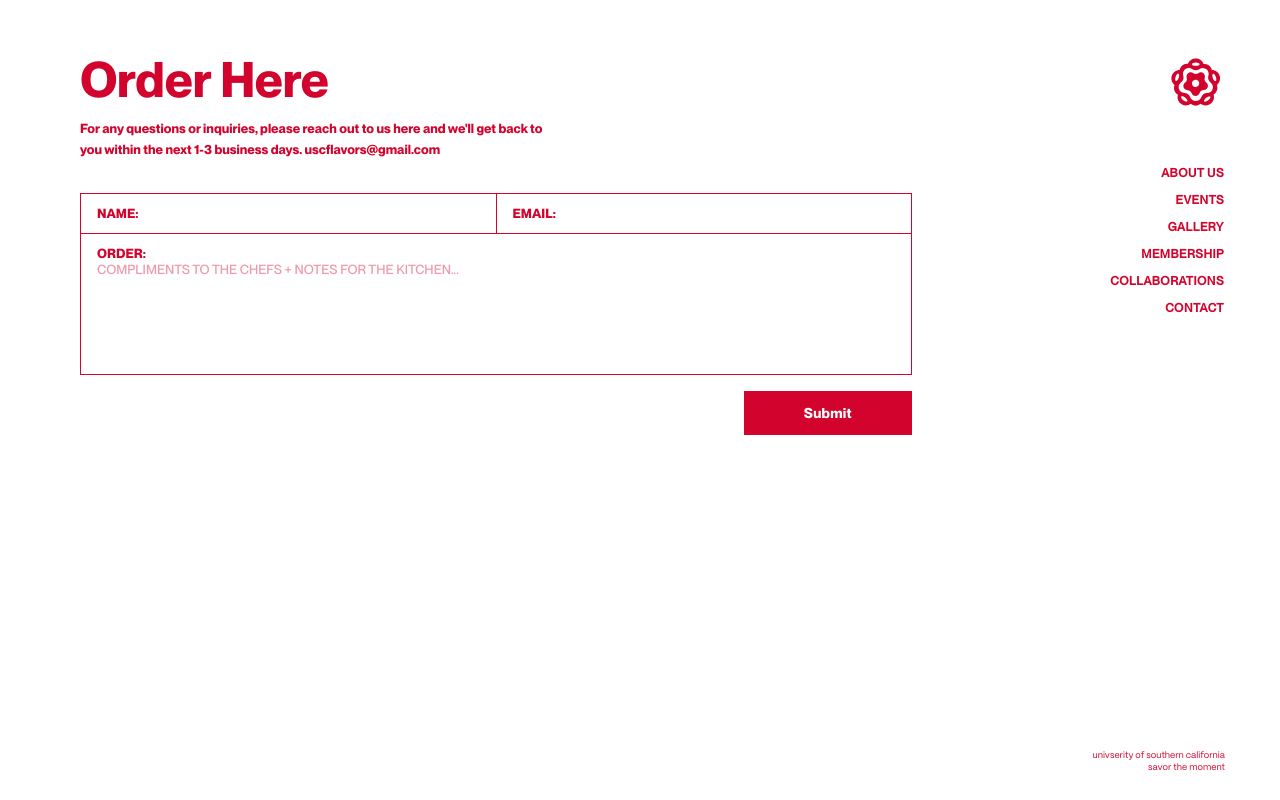
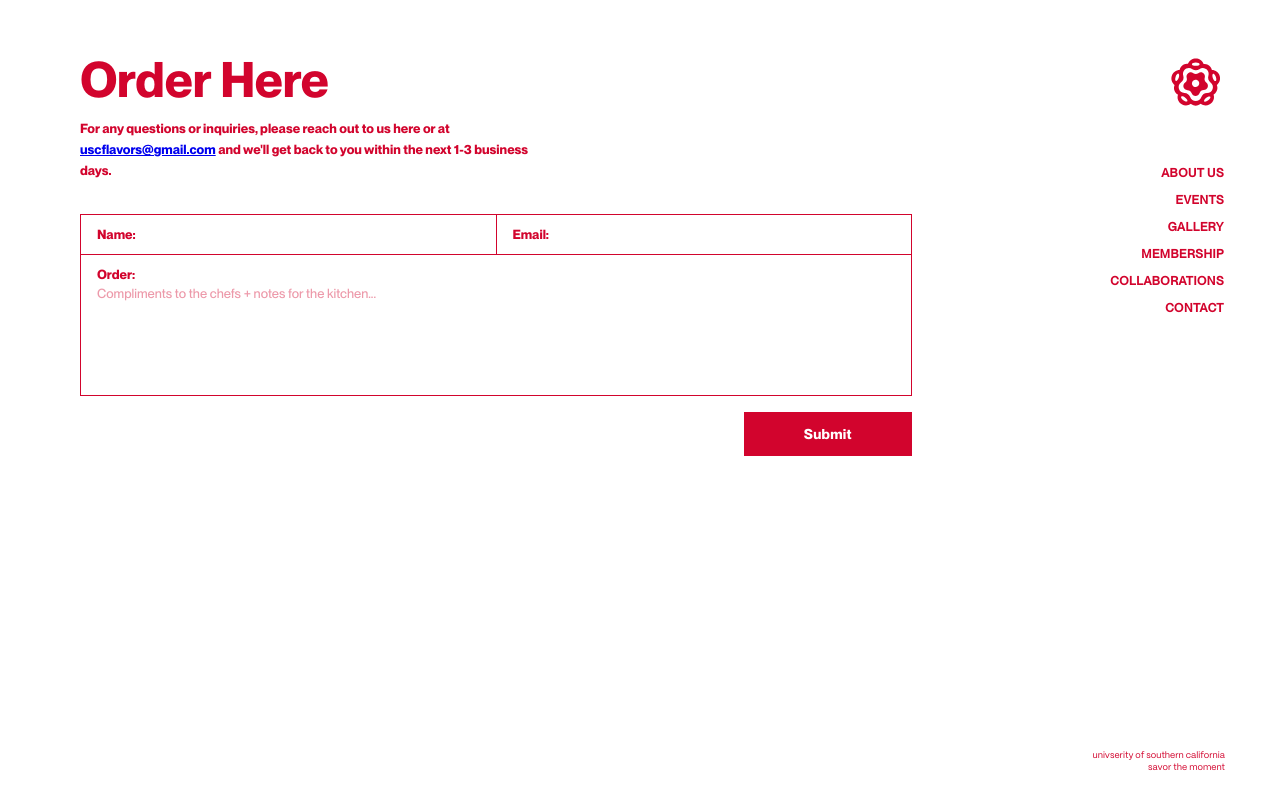
Before and after one commit to chrstnlai/uscflavors, a Next.js app: page /contact in a window 1280 px wide. Built offline with nearby package versions, Linux system fonts and the light colour scheme.

Commit message:
Bug fixes and improvements again.

```diff
--- a/app/contact/contact.module.css
+++ b/app/contact/contact.module.css
@@ -71,7 +71,6 @@
   font-weight: 800;
   font-size: 13px;
   color: #D2042D;
-  text-transform: uppercase;
   margin-right: 10px;
   white-space: nowrap;
 }
@@ -104,8 +103,8 @@
 
 .textarea::placeholder {
   color: #D2042D;
-  opacity: 0.4;
-  text-transform: uppercase;
+  padding-top: 3px;
+  opacity: .4;
 }
 
 .submitRow {
@@ -123,7 +122,6 @@
   border: none;
   padding: 14px 60px;
   cursor: pointer;
-  text-transform: capitalize;
   letter-spacing: 0.02em;
 }
 
--- a/app/contact/page.tsx
+++ b/app/contact/page.tsx
@@ -8,27 +8,26 @@
       <main className={styles.main}>
         <h1 className={styles.heading}>Order Here</h1>
         <p className={styles.subheading}>
-          For any questions or inquiries, please reach out to us here and we'll get back to you within the next 1-3
-          business days. uscflavors@gmail.com
+          For any questions or inquiries, please reach out to us here or at <a href="mailto:uscflavors@gmail.com">uscflavors@gmail.com</a> and we'll get back to you within the next 1-3 business days.
         </p>
 
         <form className={styles.form}>
           <div className={styles.row}>
             <div className={styles.inputGroup}>
-              <label className={styles.label}>NAME:</label>
+              <label className={styles.label}>Name:</label>
               <input className={styles.input} type="text" />
             </div>
             <div className={styles.inputGroup}>
-              <label className={styles.label}>EMAIL:</label>
+              <label className={styles.label}>Email:</label>
               <input className={styles.input} type="email" />
             </div>
           </div>
 
           <div className={styles.textareaGroup}>
-            <label className={styles.label}>ORDER:</label>
+            <label className={styles.label}>Order:</label>
             <textarea
               className={styles.textarea}
-              placeholder="COMPLIMENTS TO THE CHEFS + NOTES FOR THE KITCHEN..."
+              placeholder="Compliments to the chefs + notes for the kitchen..."
               onInput={(e) => {
                 const el = e.currentTarget;
                 el.style.height = "auto";
```
Also changed, not shown: app/events/page.tsx (+8 -6 lines).
